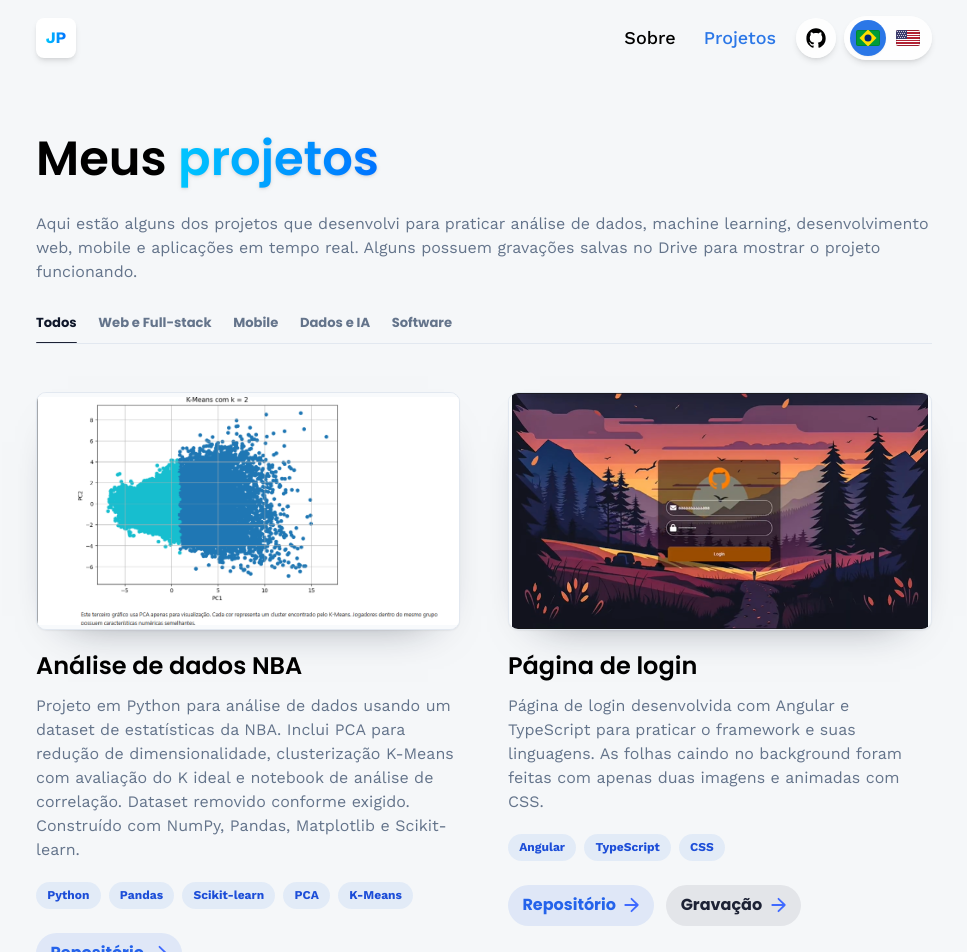
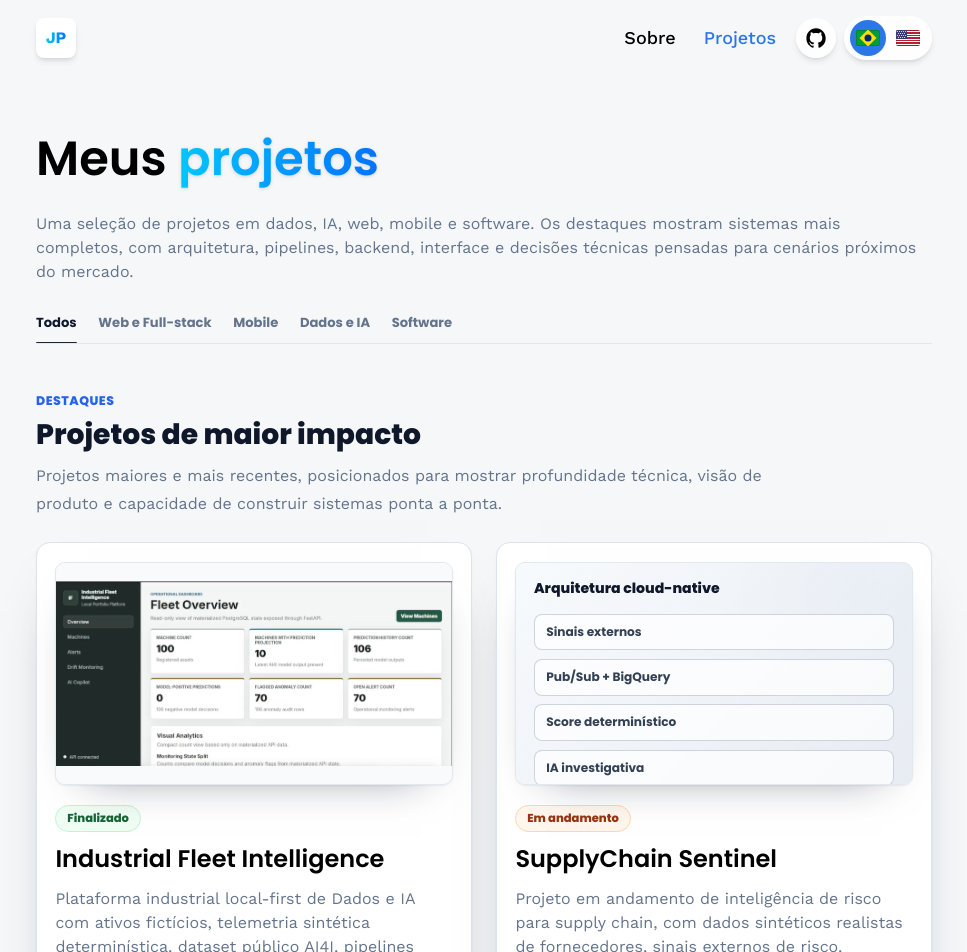
Before and after one commit to JoaoTravalini/joaotravaliniportfolio, a React (Vite) app: page /projects in a window 1280 px wide. Shown: the top 952 px of the page, without its empty margins (156-1123 px from the left). Built offline with nearby package versions, Linux system fonts and the light colour scheme.

Commit message:
Add projetos IA

```diff
--- a/src/assets/images/index.js
+++ b/src/assets/images/index.js
@@ -8,6 +8,7 @@
 import pokedex from './pokedex.png'
 import siteasimovjr from './siteasimovjr.png'
 import iaregclas from './iaregclas.png'
+import industrialFleetIntelligence from './industrial-fleet-intelligence.png'
 import rickandmorty from './rickandmorty.png'
 import proescolaformulario from './proescolaformulario.png'
 import angularLogo from './angular.png'
@@ -38,6 +39,7 @@
     pokedex,
     siteasimovjr,
     iaregclas,
+    industrialFleetIntelligence,
     rickandmorty,
     proescolaformulario,
     angularLogo,
--- a/src/constants/index.js
+++ b/src/constants/index.js
@@ -12,6 +12,7 @@
     flutterLogo,
     fpgaLogo,
     iaregclas,
+    industrialFleetIntelligence,
     javaLogo,
     loginpage,
     mysqlLogo,
@@ -262,6 +263,54 @@
 
 export const projects = [
     {
+        theme: 'btn-back-black',
+        shortName: 'IFI',
+        category: 'dataAi',
+        featured: true,
+        status: 'completed',
+        imageUrl: industrialFleetIntelligence,
+        repoLink: 'https://github.com/JoaoTravalini/industrial-fleet-intelligence',
+        demoLink: 'https://www.youtube.com/watch?v=Tntl_y1lTm0',
+        tags: ['Python', 'Apache Spark', 'Kafka', 'FastAPI', 'React', 'PostgreSQL', 'Ollama'],
+        content: {
+            pt: {
+                name: 'Industrial Fleet Intelligence',
+                demoLabel: 'Vídeo no YouTube',
+                openDemoLabel: 'Abrir demonstração no YouTube',
+                description: 'Plataforma industrial local-first de Dados e IA com ativos fictícios, telemetria sintética determinística, dataset público AI4I, pipelines locais, backend FastAPI read-only, dashboard React e copiloto de IA com Ollama. Projeto independente, sem dados proprietários ou vínculo com fabricantes.',
+            },
+            en: {
+                name: 'Industrial Fleet Intelligence',
+                demoLabel: 'YouTube demo',
+                openDemoLabel: 'Open YouTube demo',
+                description: 'Local-first industrial Data and AI platform using fictional fleet assets, deterministic synthetic telemetry, the public AI4I predictive-maintenance dataset, local data pipelines, a read-only FastAPI backend, a React dashboard, and an Ollama-backed AI Copilot. Independent project with no proprietary manufacturer data.',
+            },
+        },
+    },
+    {
+        theme: 'btn-back-blue',
+        shortName: 'SCS',
+        category: 'dataAi',
+        featured: true,
+        status: 'inProgress',
+        repoLink: 'https://github.com/JoaoTravalini/supply-chain-risk-intelligence',
+        tags: ['Python', 'GCP', 'BigQuery', 'Pub/Sub', 'LangGraph', 'Streamlit', 'OpenTofu'],
+        content: {
+            pt: {
+                name: 'SupplyChain Sentinel',
+                visualTitle: 'Arquitetura cloud-native',
+                visualItems: ['Sinais externos', 'Pub/Sub + BigQuery', 'Score determinístico', 'IA investigativa'],
+                description: 'Projeto em andamento de inteligência de risco para supply chain, com dados sintéticos realistas de fornecedores, sinais externos de risco, preservação de proveniência, scores determinísticos e IA agentic para investigar e explicar evidências sem tornar o LLM a fonte da verdade de negócio.',
+            },
+            en: {
+                name: 'SupplyChain Sentinel',
+                visualTitle: 'Cloud-native architecture',
+                visualItems: ['External signals', 'Pub/Sub + BigQuery', 'Deterministic score', 'Investigative AI'],
+                description: 'In-progress cloud-native supply-chain risk intelligence project combining synthetic but realistic supplier operational data with external risk signals, provenance preservation, deterministic supplier risk scoring, and agentic AI that investigates evidence without becoming the source of business truth.',
+            },
+        },
+    },
+    {
         theme: 'btn-back-blue',
         shortName: 'NBA',
         category: 'dataAi',
--- a/src/i18n/index.js
+++ b/src/i18n/index.js
@@ -84,7 +84,10 @@
     projects: {
       titlePrefix: 'Meus',
       titleHighlight: 'projetos',
-      intro: 'Aqui estão alguns dos projetos que desenvolvi para praticar análise de dados, machine learning, desenvolvimento web, mobile e aplicações em tempo real. Alguns possuem gravações salvas no Drive para mostrar o projeto funcionando.',
+      intro: 'Uma seleção de projetos em dados, IA, web, mobile e software. Os destaques mostram sistemas mais completos, com arquitetura, pipelines, backend, interface e decisões técnicas pensadas para cenários próximos do mercado.',
+      featuredKicker: 'Destaques',
+      featuredTitle: 'Projetos de maior impacto',
+      featuredIntro: 'Projetos maiores e mais recentes, posicionados para mostrar profundidade técnica, visão de produto e capacidade de construir sistemas ponta a ponta.',
       repository: 'Repositório',
       liveSite: 'Site',
       recording: 'Gravação',
@@ -92,6 +95,11 @@
       openRepository: 'Abrir repositório',
       openLiveSite: 'Abrir site',
       openRecording: 'Abrir gravação do projeto',
+      statusLabel: 'Status',
+      statuses: {
+        completed: 'Finalizado',
+        inProgress: 'Em andamento',
+      },
       filterLabel: 'Filtrar projetos por categoria',
       filters: {
         all: 'Todos',
@@ -199,7 +207,10 @@
     projects: {
       titlePrefix: 'My',
       titleHighlight: 'projects',
-      intro: 'Here are some of the projects I built to practice data analysis, machine learning, web development, mobile development, and realtime applications. Some include Drive recordings showing the project in action.',
+      intro: 'A selection of projects across data, AI, web, mobile, and software. The featured work highlights larger systems with architecture, pipelines, backend services, interfaces, and technical decisions shaped around market-like scenarios.',
+      featuredKicker: 'Featured',
+      featuredTitle: 'Highest-impact projects',
+      featuredIntro: 'Larger and more recent projects positioned to show technical depth, product thinking, and the ability to build end-to-end systems.',
       repository: 'Repository',
       liveSite: 'Website',
       recording: 'Recording',
@@ -207,6 +218,11 @@
       openRepository: 'Open repository',
       openLiveSite: 'Open website',
       openRecording: 'Open project recording',
+      statusLabel: 'Status',
+      statuses: {
+        completed: 'Completed',
+        inProgress: 'In progress',
+      },
       filterLabel: 'Filter projects by category',
       filters: {
         all: 'All',
--- a/src/index.css
+++ b/src/index.css
@@ -188,6 +188,86 @@
   min-width: 0;
 }
 
+.project-card-featured {
+  border: 1px solid #dbe3ee;
+  border-radius: 14px;
+  background: #ffffff;
+  padding: 1rem;
+  box-shadow:
+    0 24px 60px -44px rgba(15, 23, 42, 0.78),
+    0 1px 2px rgba(15, 23, 42, 0.06);
+}
+
+.featured-projects-section {
+  margin-top: 2.75rem;
+}
+
+.featured-projects-header {
+  max-width: 46rem;
+}
+
+.featured-projects-kicker {
+  color: #2563eb;
+  font-family: "Poppins", sans-serif;
+  font-size: 0.78rem;
+  font-weight: 800;
+  letter-spacing: 0.04em;
+  text-transform: uppercase;
+}
+
+.featured-projects-title {
+  margin-top: 0.4rem;
+  color: #0f172a;
+  font-family: "Poppins", sans-serif;
+  font-size: clamp(1.65rem, 2.2vw, 2.15rem);
+  font-weight: 800;
+  line-height: 1.15;
+}
+
+.featured-projects-intro {
+  margin-top: 0.75rem;
+  color: #64748b;
+  font-size: 1rem;
+  line-height: 1.75;
+}
+
+.featured-project-grid {
+  display: grid;
+  gap: 1.5rem;
+  margin-top: 1.5rem;
+}
+
+@media (min-width: 768px) {
+  .featured-project-grid {
+    grid-template-columns: repeat(2, minmax(0, 1fr));
+  }
+}
+
+.project-status-badge {
+  align-self: flex-start;
+  border: 1px solid #dbe3ee;
+  border-radius: 999px;
+  color: #334155;
+  font-family: "Poppins", sans-serif;
+  font-size: 0.72rem;
+  font-weight: 800;
+  line-height: 1;
+  margin-bottom: 0.65rem;
+  padding: 0.42rem 0.68rem;
+}
+
+.project-status-completed {
+  border-color: #bbf7d0;
+  background: #f0fdf4;
+  color: #166534;
+}
+
+.project-status-inProgress {
+  border-color: #fed7aa;
+  background: #fff7ed;
+  color: #9a3412;
+}
+
 .project-filter-tabs {
   display: flex;
   max-width: 100%;
@@ -282,6 +362,50 @@
 .project-image-cover {
   object-fit: cover;
   object-position: top center;
+}
+
+.project-visual-placeholder {
+  display: flex;
+  height: 100%;
+  flex-direction: column;
+  justify-content: space-between;
+  gap: 1rem;
+  padding: 1.1rem;
+  background:
+    linear-gradient(135deg, rgba(248, 250, 252, 0.92), rgba(226, 232, 240, 0.78)),
+    radial-gradient(circle at 85% 10%, rgba(37, 99, 235, 0.12), transparent 34%);
+}
+
+.project-visual-topline {
+  color: #0f172a;
+  font-family: "Poppins", sans-serif;
+  font-size: 0.88rem;
+  font-weight: 800;
+  line-height: 1.25;
+}
+
+.project-visual-flow {
+  display: grid;
+  gap: 0.55rem;
+}
+
+.project-visual-step {
+  border: 1px solid rgba(148, 163, 184, 0.45);
+  border-radius: 8px;
+  background: rgba(255, 255, 255, 0.72);
+  color: #334155;
+  font-family: "Poppins", sans-serif;
+  font-size: 0.76rem;
+  font-weight: 700;
+  line-height: 1.2;
+  padding: 0.62rem 0.7rem;
+  box-shadow: 0 10px 28px -26px rgba(15, 23, 42, 0.72);
+}
+
+@media (min-width: 640px) {
+  .project-card-featured {
+    padding: 1.15rem;
+  }
 }
 
 .project-tag {
--- a/src/pages/Projects.jsx
+++ b/src/pages/Projects.jsx
@@ -6,19 +6,42 @@
 
 const projectFilters = ['all', 'webFullstack', 'mobile', 'dataAi', 'software'];
 
-const ProjectCard = memo(({ project, t }) => (
-  <article className="project-card">
+const ProjectVisualFallback = memo(({ project }) => (
+  <div className="project-visual-placeholder" aria-label={project.name}>
+    <div className="project-visual-topline">
+      <span>{project.visualTitle || project.name}</span>
+    </div>
+    <div className="project-visual-flow" aria-hidden="true">
+      {(project.visualItems || project.tags.slice(0, 4)).map((item) => (
+        <span className="project-visual-step" key={`${project.name}-${item}`}>{item}</span>
+      ))}
+    </div>
+  </div>
+));
+
+const ProjectCard = memo(({ project, t, featured = false }) => (
+  <article className={`project-card ${featured ? 'project-card-featured' : ''}`}>
     <div className="project-image-frame">
+      {project.imageUrl ? (
         <img
           src={project.imageUrl}
           alt={project.name}
           className={`project-image ${project.imageFit === 'cover' ? 'project-image-cover' : ''}`}
-        loading="lazy"
+          loading={featured ? 'eager' : 'lazy'}
           decoding="async"
         />
+      ) : (
+        <ProjectVisualFallback project={project} />
+      )}
     </div>
 
     <div className="mt-5 flex flex-col">
+      {project.status && (
+        <span className={`project-status-badge project-status-${project.status}`} aria-label={`${t.projects.statusLabel}: ${t.projects.statuses[project.status]}`}>
+          {t.projects.statuses[project.status]}
+        </span>
+      )}
+
       <h2 className="text-2xl font-poppins font-semibold">
         {project.name}
       </h2>
@@ -43,6 +66,8 @@
   const repoLink = getSafeExternalUrl(project.repoLink);
   const liveLink = getSafeExternalUrl(project.liveLink);
   const demoLink = getSafeExternalUrl(project.demoLink);
+  const demoLabel = project.demoLabel || t.projects.recording;
+  const openDemoLabel = project.openDemoLabel || t.projects.openRecording;
 
   return (
     <div className="mt-6 flex flex-wrap items-center gap-3 font-poppins">
@@ -64,9 +89,9 @@
 
       {demoLink && (
         <a href={demoLink} target="_blank" rel="noopener noreferrer" referrerPolicy="no-referrer" className="project-link project-link-secondary">
-          {t.projects.recording}
+          {demoLabel}
           <img src={arrow} alt="" className="w-4 h-4 object-contain" aria-hidden="true" />
-          <span className="sr-only">{t.projects.openRecording}</span>
+          <span className="sr-only">{openDemoLabel}</span>
         </a>
       )}
     </div>
@@ -74,6 +99,7 @@
 };
 
 ProjectCard.displayName = 'ProjectCard';
+ProjectVisualFallback.displayName = 'ProjectVisualFallback';
 
 const Projects = ({ language, t }) => {
   const [activeFilter, setActiveFilter] = useState('all');
@@ -91,6 +117,18 @@
       ? localizedProjects
       : localizedProjects.filter((project) => project.category === activeFilter),
     [activeFilter, localizedProjects]
+  );
+
+  const featuredProjects = useMemo(
+    () => localizedProjects.filter((project) => project.featured && (
+      activeFilter === 'all' || project.category === activeFilter
+    )),
+    [activeFilter, localizedProjects]
+  );
+
+  const regularProjects = useMemo(
+    () => filteredProjects.filter((project) => !project.featured),
+    [filteredProjects]
   );
 
   return (
@@ -116,9 +154,27 @@
         ))}
       </div>
 
+      {featuredProjects.length > 0 && (
+        <section className="featured-projects-section" aria-labelledby="featured-projects-title">
+          <div className="featured-projects-header">
+            <span className="featured-projects-kicker">{t.projects.featuredKicker}</span>
+            <h2 id="featured-projects-title" className="featured-projects-title">
+              {t.projects.featuredTitle}
+            </h2>
+            <p className="featured-projects-intro">{t.projects.featuredIntro}</p>
+          </div>
+
+          <div className="featured-project-grid">
+            {featuredProjects.map((project) => (
+              <ProjectCard project={project} t={t} featured key={project.repoLink || project.liveLink || project.name} />
+            ))}
+          </div>
+        </section>
+      )}
+
       <div className="grid mt-12 mb-20 gap-12 md:grid-cols-2">
-        {filteredProjects.map((project) => (
-          <ProjectCard project={project} t={t} key={project.repoLink || project.liveLink} />
+        {regularProjects.map((project) => (
+          <ProjectCard project={project} t={t} key={project.repoLink || project.liveLink || project.name} />
         ))}
       </div>
 
```
Also changed, not shown: src/assets/images/industrial-fleet-intelligence.png (added). Lines whose indentation alone changed are shown as unchanged.
